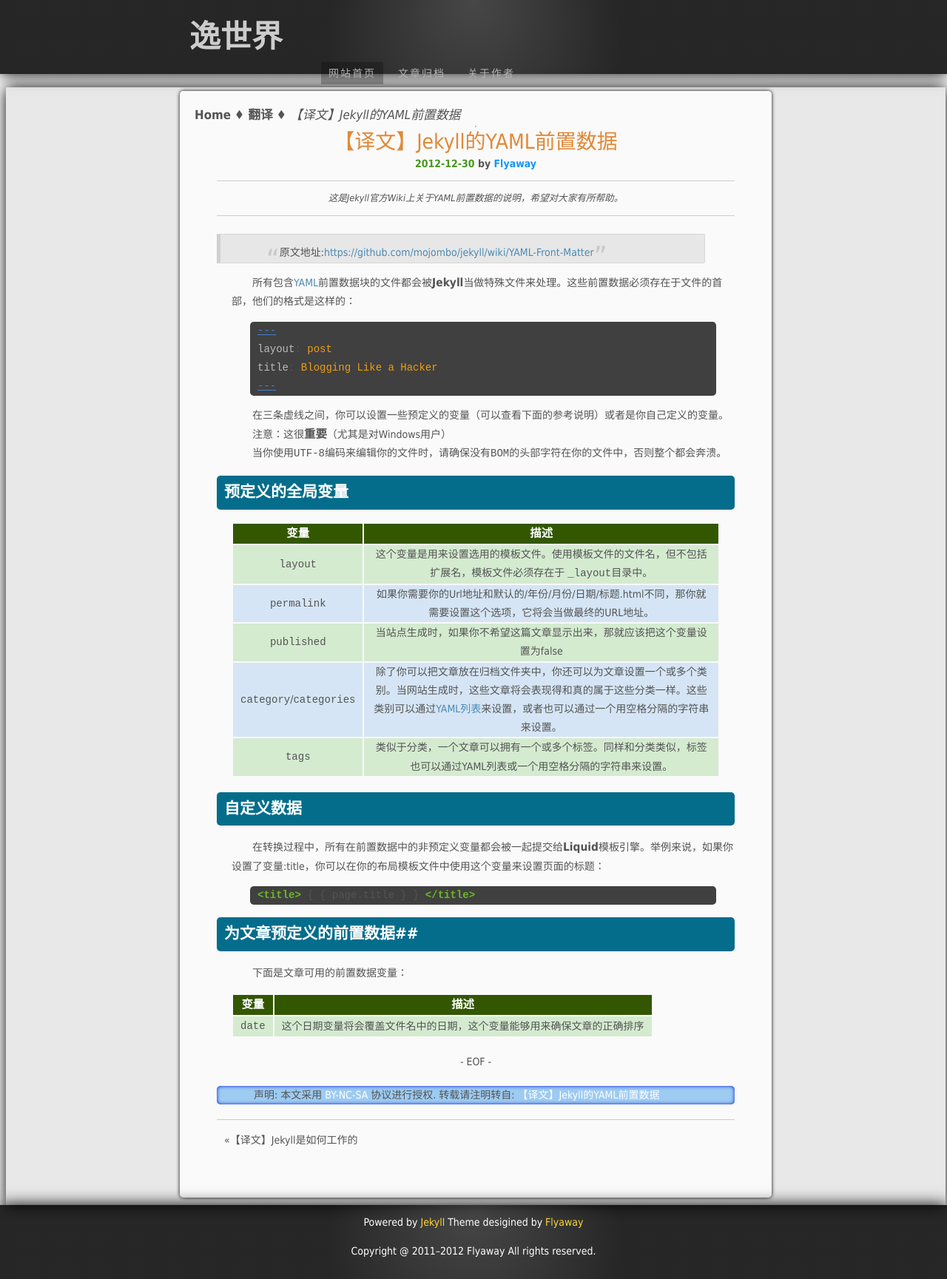
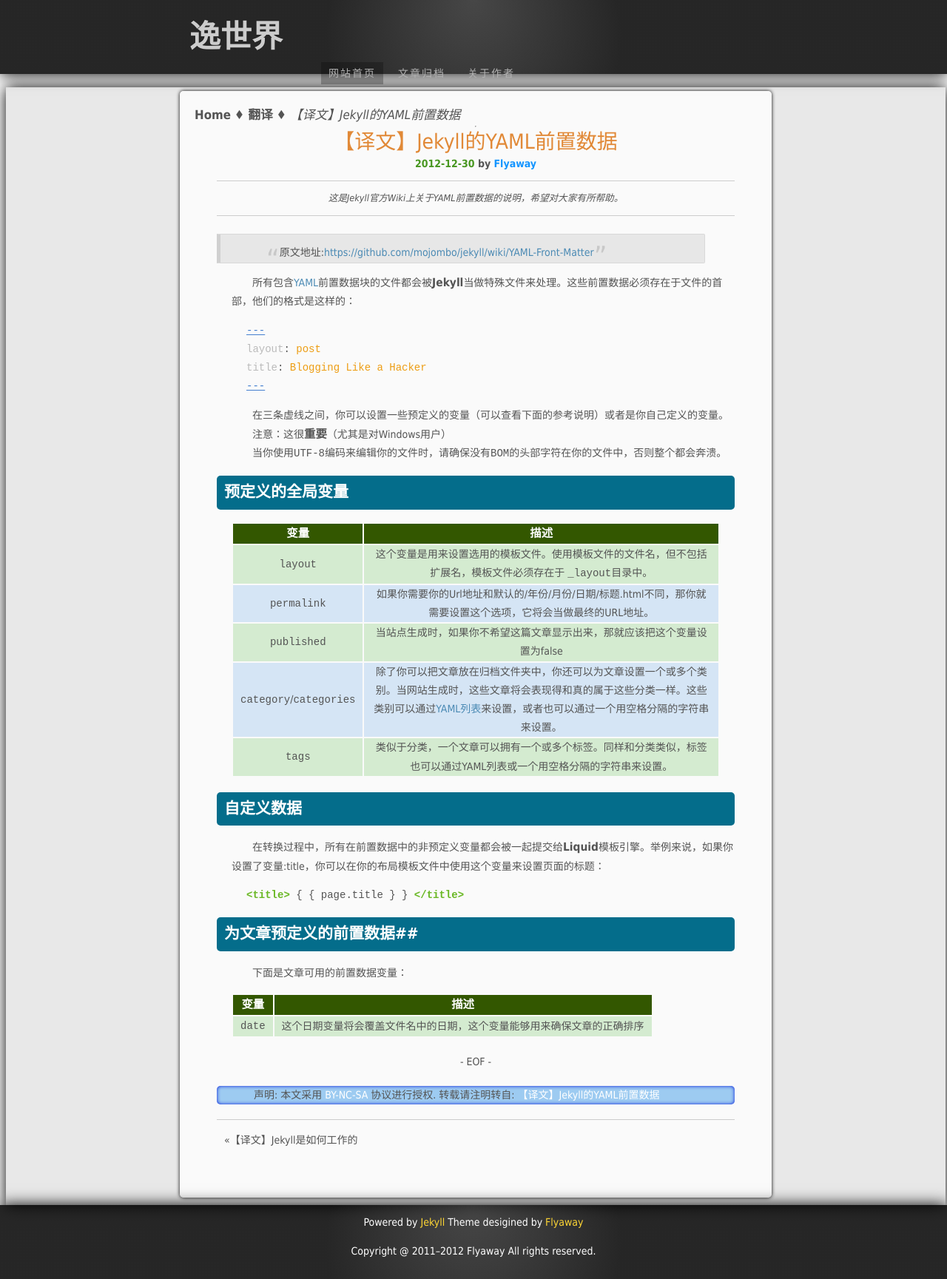
Before and after one commit to flyaway1217/flyaway1217.github.com, a Jekyll site: the page built from _posts/2012-12-30-Jekyll-Wiki-YAML-Front-Matter.md, in a window 1280 px wide. Shown: the whole page at 74% size. Built offline with Jekyll 4.4.1, drawn with Linux system fonts in a browser that asks for light colours.

Commit message:
Test the style of the code

```diff
--- a/css/syntax.css
+++ b/css/syntax.css
@@ -1,4 +1,4 @@
-.highlight {
+.hll {
 	background-color: #404040;
 	margin:0 25px 0 45px;
 	padding:0 0 0 10px;
```
